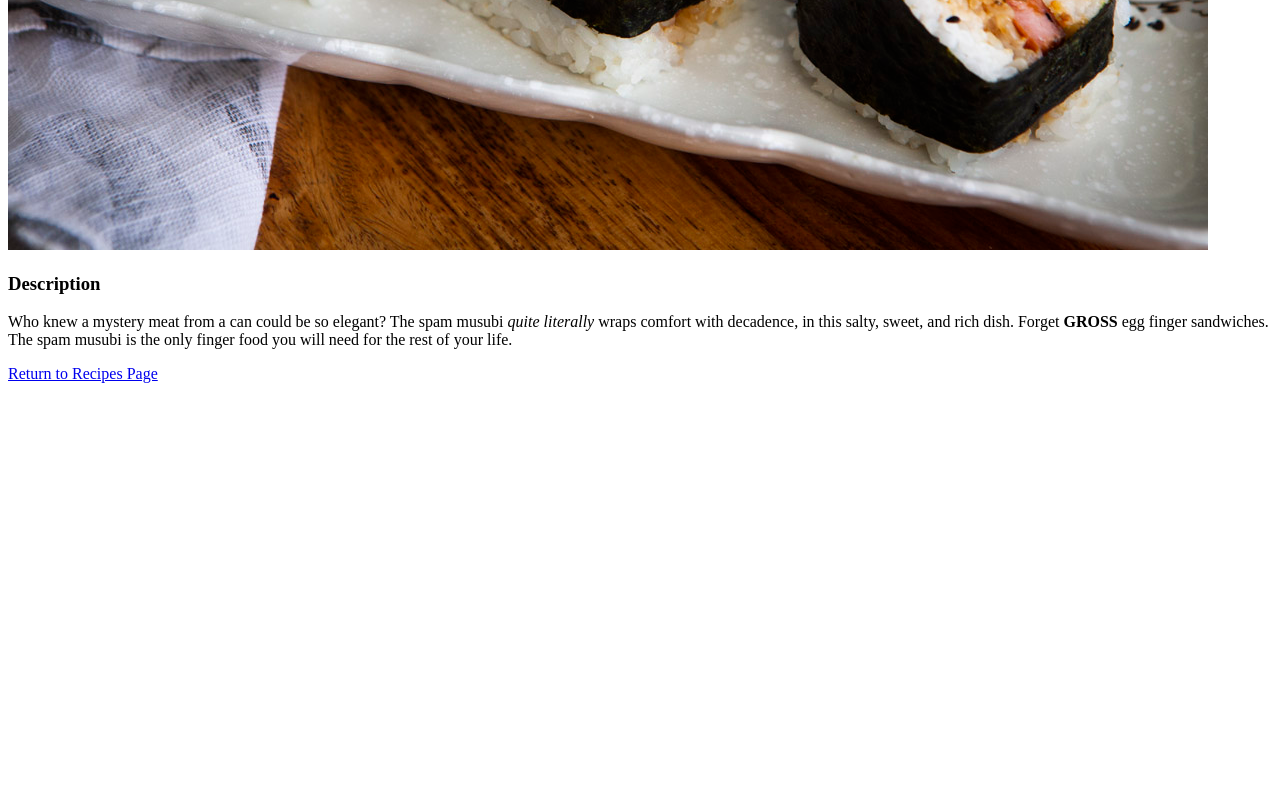
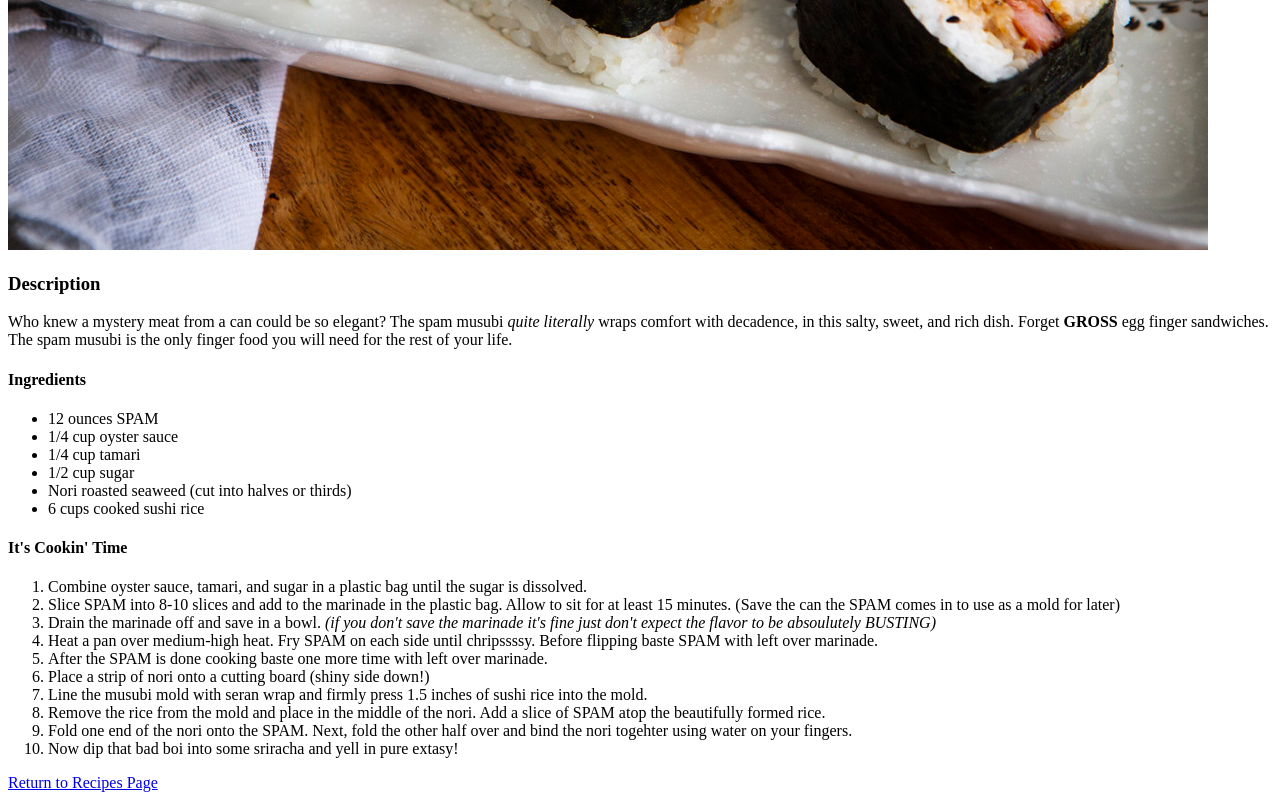
Before and after one commit to kevinbrnett/recipes, a plain HTML site: page recipe/spammasubi.html in a window 1280 px wide. Shown: the part 630-1430 px from the top of the page. Before the commit the page ends 1021 px from the top, so only its background shows below. Drawn offline with Linux system fonts and the light colour scheme.

Commit message:
added ul for ingredients and ol for instructions

```diff
--- a/recipe/spammasubi.html
+++ b/recipe/spammasubi.html
@@ -7,10 +7,38 @@
 <body>
     <h1>Spam Musubi</h1>
     <img src="../img/spam_musubi.jpg">
+<!--replace this img with a my own creation-->
     <h3>Description</h3>
         <p>Who knew a mystery meat from a can could be so elegant? The spam musubi <em>quite literally</em> wraps
             comfort with decadence, in this salty, sweet, and rich dish. Forget <strong>GROSS</strong> egg finger sandwiches.
             The spam musubi is the only finger food you will need for the rest of your life.</p>
+        <h4>Ingredients</h4>
+        <ul>
+            <li>12 ounces SPAM</li>
+            <li>1/4 cup oyster sauce</li>
+            <li>1/4 cup tamari</li>
+            <li>1/2 cup sugar</li>
+            <li>Nori roasted seaweed (cut into halves or thirds)</li>
+            <li>6 cups cooked sushi rice</li>
+        </ul>
+        <h4>It's Cookin' Time</h4>
+        <ol>
+            <li>Combine oyster sauce, tamari, and sugar in a plastic bag until the sugar is dissolved.</li>
+            <li>Slice SPAM into 8-10 slices and add to the marinade in the plastic bag. Allow to sit for at least 15 minutes.
+                (Save the can the SPAM comes in to use as a mold for later)</li>
+            <li>Drain the marinade off and save in a bowl. <em>(if you don't save the marinade it's fine just don't expect
+            the flavor to be absoulutely BUSTING)</em></li>
+            <li>Heat a pan over medium-high heat. Fry SPAM on each side until chripssssy. Before flipping baste SPAM with left over
+                marinade.</li>
+            <li>After the SPAM is done cooking baste one more time with left over marinade.</li>
+            <li>Place a strip of nori onto a cutting board (shiny side down!)</li>
+            <li>Line the musubi mold with seran wrap and firmly press 1.5 inches of sushi rice into the mold.</li>
+            <li>Remove the rice from the mold and place in the middle of the nori. Add a slice of SPAM atop the beautifully
+                formed rice.</li>
+            <li>Fold one end of the nori onto the SPAM. Next, fold the other half over and bind the nori togehter
+                using water on your fingers.</li>
+            <li>Now dip that bad boi into some sriracha and yell in pure extasy!</li>
+        </ol>
 
     <a href="../index.html">Return to Recipes Page</a>
 </body>
```
